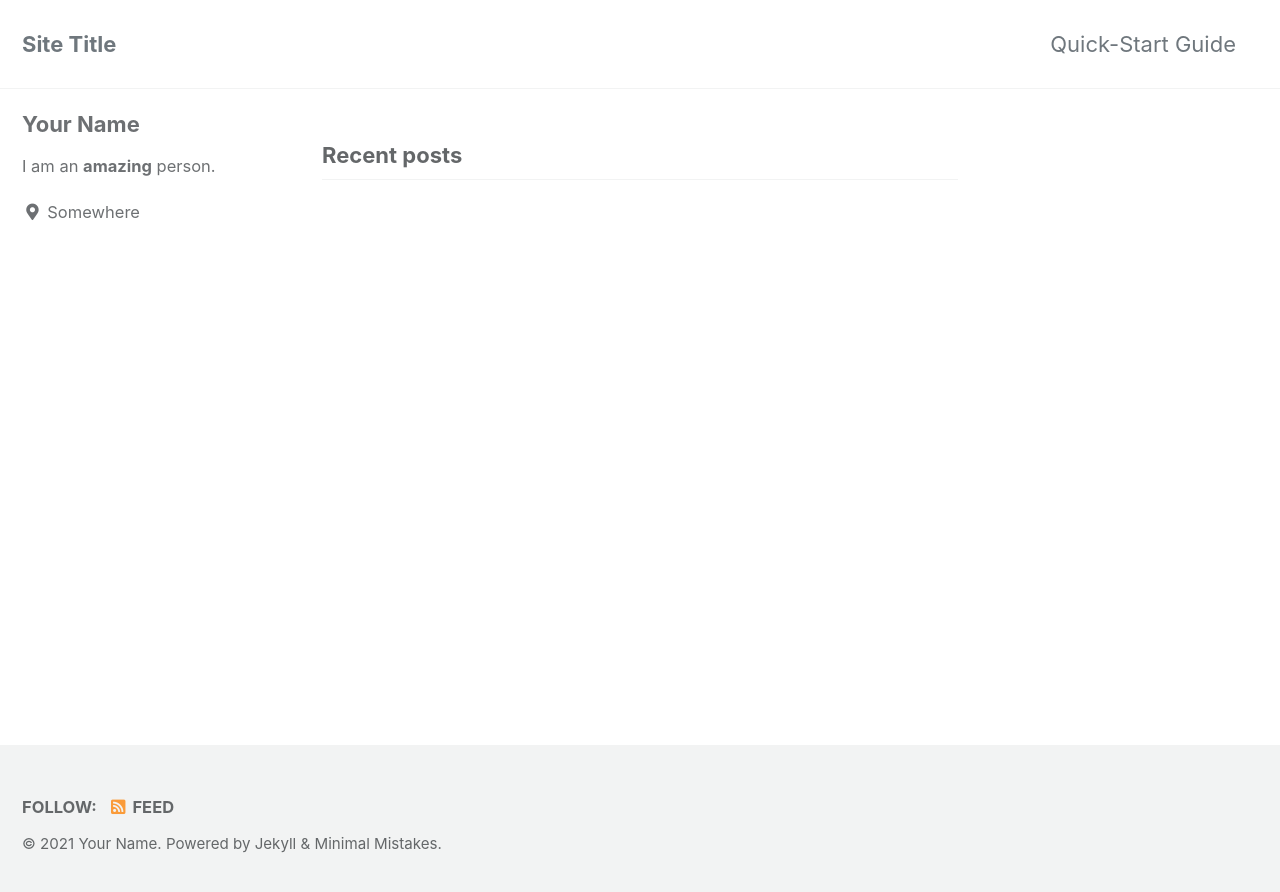
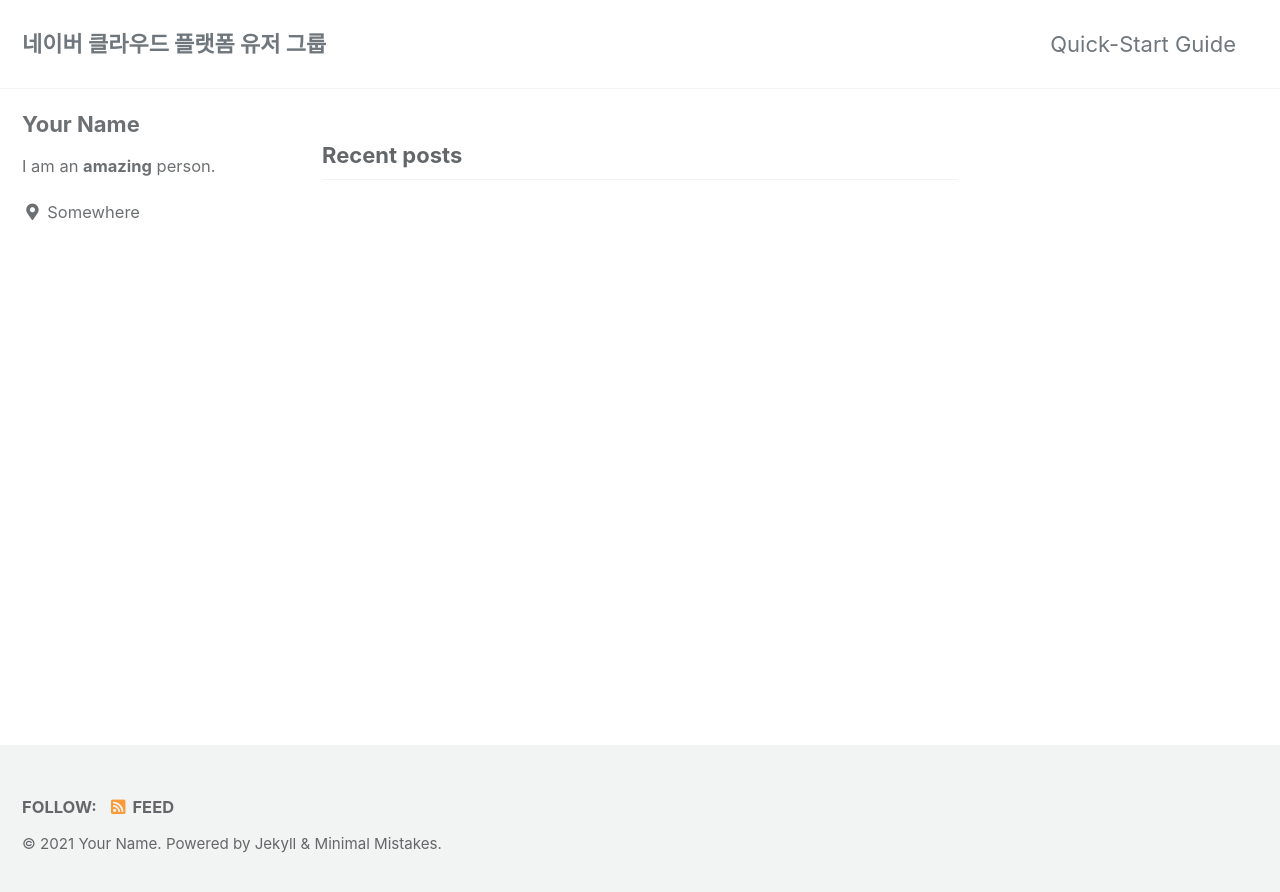
Before and after one commit to nclouder/nclouder.github.io, a Jekyll site: the page built from index.html, in a window 1280 px wide. Shown: the top 892 px of the page. Built offline with Jekyll 4.4.1, drawn with Linux system fonts in a browser that asks for light colours; cached includes are drawn as plain includes; the list of posts is cut into pages by our own code.

Commit message:
_config.yml changed

```diff
--- a/_config.yml
+++ b/_config.yml
@@ -16,12 +16,12 @@ minimal_mistakes_skin    : "default" # "air", "aqua", "contrast", "dark", "dirt"
 
 # Site Settings
 locale                   : "en-US"
-title                    : "Site Title"
+title                    : "네이버 클라우드 플랫폼 유저 그룹"
 title_separator          : "-"
 subtitle                 : # site tagline that appears below site title in masthead
 name                     : "Your Name"
-description              : "An amazing website."
-url                      : # the base hostname & protocol for your site e.g. "https://mmistakes.github.io"
+description              : "네이버 클라우드 플랫폼 유저 그룹"
+url                      : "https://nclouder.github.io/" # the base hostname & protocol for your site e.g. "https://mmistakes.github.io"
 baseurl                  : # the subpath of your site, e.g. "/blog"
 repository               : # GitHub username/repo-name e.g. "mmistakes/minimal-mistakes"
 teaser                   : # path of fallback teaser image, e.g. "/assets/images/500x300.png"
```
